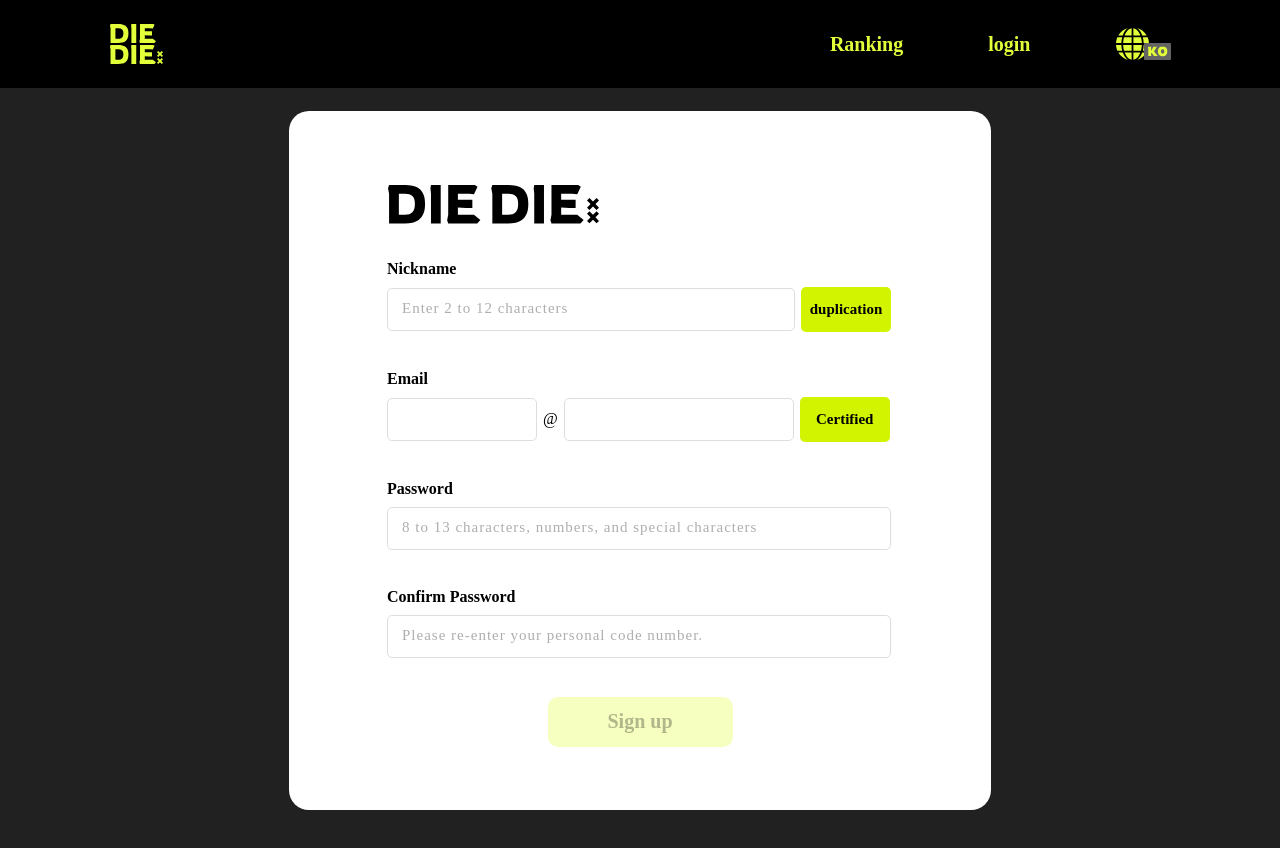
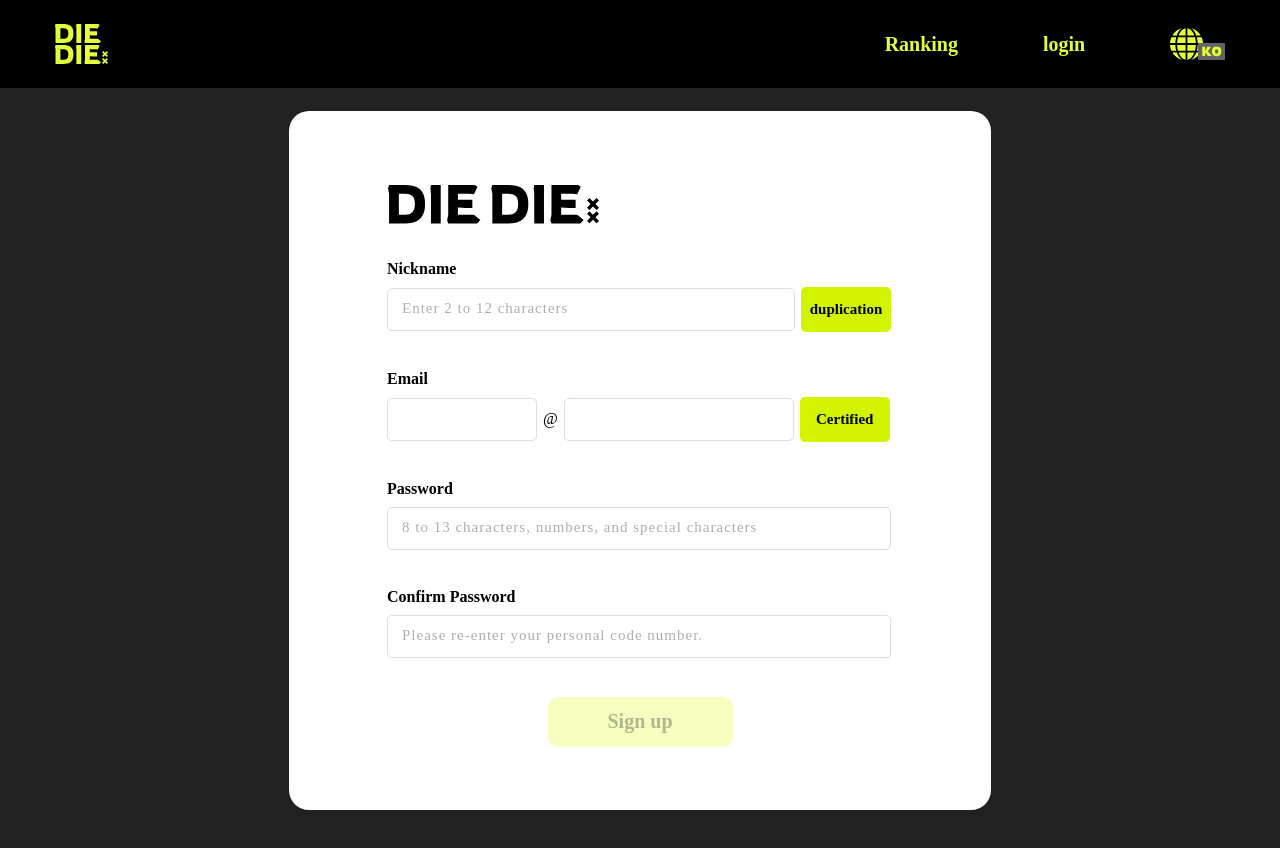
Before and after one commit to diedielolorg/diediefrontend, a React (Create React App) app: page /signup in a window 1280 px wide. Shown: the top 848 px of the page. Built offline with nearby package versions, Linux system fonts and the light colour scheme; no server answers; a web font is replaced by a local one.

Commit message:
Refactor : Layout에서 Header 컴포넌트 분리

```diff
--- /dev/null
+++ b/src/components/common/Header.tsx
@@ -0,0 +1,110 @@
+import React, { useEffect, useState } from 'react'
+import Cookies from 'js-cookie'
+import { useNavigate } from 'react-router-dom'
+import { styled } from 'styled-components'
+import { useTranslation } from 'react-i18next'
+import headerLogo from '../../assets/headerLogo.svg'
+import { langKo, langEn } from '../../assets'
+import { Languages } from '../../utils/Locales/i18n'
+
+const Header = () => {
+  const { t, i18n } = useTranslation()
+  const navigate = useNavigate()
+
+  const [isLogin, setIsLogin] = useState<boolean>(false)
+  const [isEnglish, setIsEnglish] = useState<boolean>(true)
+
+  useEffect(() => {
+    const checkLoginStatusHandler = () => {
+      if (Cookies.get('accessToken')) {
+        setIsLogin(true)
+      } else {
+        setIsLogin(false)
+      }
+    }
+    checkLoginStatusHandler()
+  })
+
+  const moveToSignOutBtnHandler = () => {
+    Cookies.remove('accessToken')
+    localStorage.removeItem('nickname')
+    navigate('/')
+  }
+
+  const translateBtnHandler = (lang: Languages) => {
+    setIsEnglish((prevState) => !prevState)
+    i18n.changeLanguage(lang)
+  }
+
+  return (
+    <WrapHeader>
+      <Logo type={'button'} onClick={() => navigate('/')} />
+      <Menu>
+        <MenuBtn type={'button'} onClick={() => navigate('/ranking')}>
+          {t('랭킹')}
+        </MenuBtn>
+        {isLogin ? (
+          <MenuBtn type={'button'} onClick={() => navigate('/mypage')}>
+            {'마이페이지'}
+          </MenuBtn>
+        ) : null}
+        {isLogin ? (
+          <MenuBtn type={'button'} onClick={moveToSignOutBtnHandler}>
+            {'로그아웃'}
+          </MenuBtn>
+        ) : (
+          <MenuBtn type={'button'} onClick={() => navigate('/signin')}>
+            {t('로그인')}
+          </MenuBtn>
+        )}
+        <TransBtn type={'button'} onClick={() => translateBtnHandler(isEnglish ? 'en' : 'ko')} isEnglish={isEnglish} />
+      </Menu>
+    </WrapHeader>
+  )
+}
+
+export default Header
+
+const WrapHeader = styled.header`
+  width: 100%;
+  height: 88px;
+  background-color: ${({ theme }) => theme.color.black};
+  display: flex;
+  @media screen and (max-width: 1440px) {
+    gap: 508px;
+  }
+  justify-content: space-around;
+  align-items: center;
+`
+
+const Logo = styled.button`
+  background-color: transparent;
+  cursor: pointer;
+  background-image: url(${headerLogo});
+  width: 53px;
+  height: 40px;
+`
+
+const Menu = styled.div`
+  display: flex;
+  min-width: 500px;
+  justify-content: flex-end;
+  gap: 85px;
+`
+
+const MenuBtn = styled.button`
+  color: ${({ theme }) => theme.green.basic};
+  background-color: transparent;
+  text-shadow: 0px 4px 4px rgba(0, 0, 0, 0.25);
+  font-size: 20px;
+  font-style: normal;
+  font-weight: 600;
+  cursor: pointer;
+`
+const TransBtn = styled.button<{ isEnglish: boolean }>`
+  cursor: pointer;
+  background-image: url(${(props) => (props.isEnglish ? langKo : langEn)});
+  width: 55px;
+  height: 32px;
+  background-color: transparent;
+`
--- a/src/components/common/Layout.tsx
+++ b/src/components/common/Layout.tsx
@@ -1,91 +1,12 @@
-import React, { useEffect, useState } from 'react'
-import Cookies from 'js-cookie'
-import { Outlet, useNavigate } from 'react-router-dom'
+import React from 'react'
+import { Outlet } from 'react-router-dom'
 import { styled } from 'styled-components'
-import { useTranslation } from 'react-i18next'
-import headerLogo from '../../assets/headerLogo.svg'
-import { langKo, langEn } from '../../assets'
-import { Languages, languages } from '../../utils/Locales/i18n'
+import Header from './Header'
 
 const Layout = () => {
-  const { t, i18n } = useTranslation()
-
-  const navigate = useNavigate()
-  // 로그인 상태
-  const [isLogin, setIsLogin] = useState<boolean>(false)
-  // 언어
-  const [isEnglish, setIsEnglish] = useState<boolean>(true)
-
-  // hooks
-  useEffect(() => {
-    const checkLoginStatusHandler = () => {
-      if (Cookies.get('accessToken')) {
-        setIsLogin(true)
-      } else {
-        setIsLogin(false)
-      }
-    }
-    checkLoginStatusHandler()
-  })
-  // functions
-  const moveToMainBtnHandler = () => {
-    // 로고
-    navigate('/')
-  }
-  const moveToRankingBtnHandler = () => {
-    // 랭킹
-    navigate('/ranking')
-  }
-  const moveToMypageBtnHandler = () => {
-    // 마이페이지
-    navigate('/mypage')
-  }
-  const moveToSignInBtnHandler = () => {
-    // 로그인
-    navigate('/signin')
-  }
-  const moveToSignOutBtnHandler = () => {
-    // 로그아웃 처리, 네비게이터 쿠키 및 로컬 스토리지 삭제
-    Cookies.remove('accessToken')
-    localStorage.removeItem('nickname')
-    navigate('/')
-  }
-  // 언어 상태 변환 핸들러
-  const translateBtnHandler = (lang: Languages) => {
-    setIsEnglish((prevState) => !prevState)
-    i18n.changeLanguage(lang)
-  }
   return (
     <BackgroundColor>
-      <Header>
-        <Logo type={'button'} onClick={moveToMainBtnHandler}>
-          {/* <Image src={headerLogo} alt={'로고'} /> */}
-        </Logo>
-        <Menu>
-          <MenuBtn type={'button'} onClick={moveToRankingBtnHandler}>
-            {t('랭킹')}
-          </MenuBtn>
-          {isLogin ? (
-            <MenuBtn type={'button'} onClick={moveToMypageBtnHandler}>
-              {'마이페이지'}
-            </MenuBtn>
-          ) : null}
-          {isLogin ? (
-            <MenuBtn type={'button'} onClick={moveToSignOutBtnHandler}>
-              {'로그아웃'}
-            </MenuBtn>
-          ) : (
-            <MenuBtn type={'button'} onClick={moveToSignInBtnHandler}>
-              {t('로그인')}
-            </MenuBtn>
-          )}
-          <TransBtn
-            type={'button'}
-            onClick={() => translateBtnHandler(isEnglish ? 'en' : 'ko')}
-            isEnglish={isEnglish}
-          />
-        </Menu>
-      </Header>
+      <Header />
       <MaxWidth>
         <Outlet />
       </MaxWidth>
@@ -105,50 +26,4 @@ const MaxWidth = styled.div`
   margin: 0 auto;
 `
 
-// 헤더
-const Header = styled.div`
-  width: 100%;
-  height: 88px;
-  background-color: ${({ theme }) => theme.color.black};
-  display: flex;
-  gap: 741px;
-  @media screen and (max-width: 1440px) {
-    gap: 508px;
-  }
-  justify-content: center;
-  align-items: center;
-  // ! 임시 태블릿 744px 반응형 추후 추가
-`
-// 헤더 내 로고
-const Logo = styled.button`
-  background-color: transparent;
-  cursor: pointer;
-  background-image: url(${headerLogo});
-  width: 53px;
-  height: 40px;
-`
-// 헤더 내 메뉴 wrap
-const Menu = styled.div`
-  display: flex;
-  min-width: 500px;
-  justify-content: flex-end;
-  gap: 85px;
-`
-// 메뉴
-const MenuBtn = styled.button`
-  color: ${({ theme }) => theme.green.basic};
-  background-color: transparent;
-  text-shadow: 0px 4px 4px rgba(0, 0, 0, 0.25);
-  font-size: 20px;
-  font-style: normal;
-  font-weight: 600;
-  cursor: pointer;
-`
-const TransBtn = styled.button<{ isEnglish: boolean }>`
-  cursor: pointer;
-  background-image: url(${(props) => (props.isEnglish ? langKo : langEn)});
-  width: 55px;
-  height: 32px;
-  background-color: transparent;
-`
 export default Layout
--- a/src/components/common/index.ts
+++ b/src/components/common/index.ts
@@ -1,4 +1,5 @@
 import Layout from './Layout'
+import Header from './Header'
 import Portal from './Portal'
 import Button from './Button'
 import Badge from './Badge'
@@ -6,4 +7,4 @@ import Image from './Image'
 import Tier from './Tier'
 import ReportList from './ReportList'
 
-export { Layout, Portal, Button, Badge, Image, Tier, ReportList }
+export { Layout, Header, Portal, Button, Badge, Image, Tier, ReportList }
```
